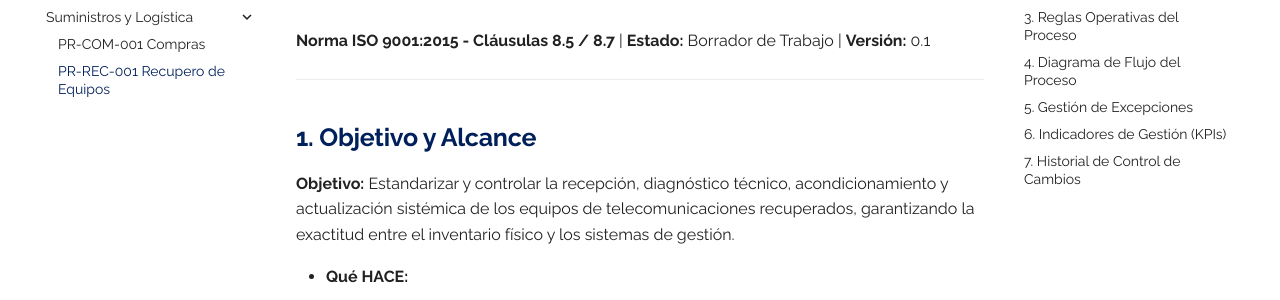
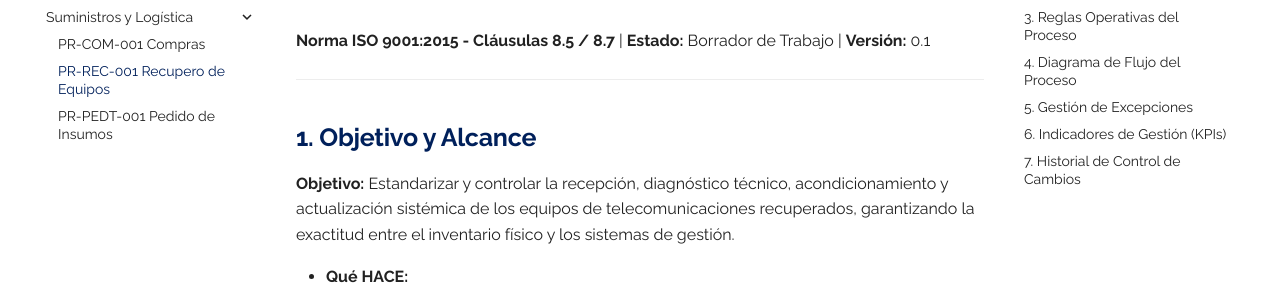
Before and after one commit to elingenierok/procedimientos-isp, an MkDocs documentation site: the page built from docs/suministros-logistica/PR-REC-001.md, in a window 1280 px wide. Shown: the part 193-493 px from the top of the page. Built offline with MkDocs 1.6.1 and Material for MkDocs 9.7.7, drawn with Linux system fonts in a browser that asks for light colours.

Commit message:
Add PR-PEDT-001 section to logistics documentation

```diff
--- a/mkdocs.yml
+++ b/mkdocs.yml
@@ -47,3 +47,4 @@ nav:
   - Suministros y Logística:
       - PR-COM-001 Compras: suministros-logistica/PR-COM-001.md
       - PR-REC-001 Recupero de Equipos: suministros-logistica/PR-REC-001.md
+      - PR-PEDT-001 Pedido de Insumos: suministros-logistica/PR-PEDT-001.md
```
